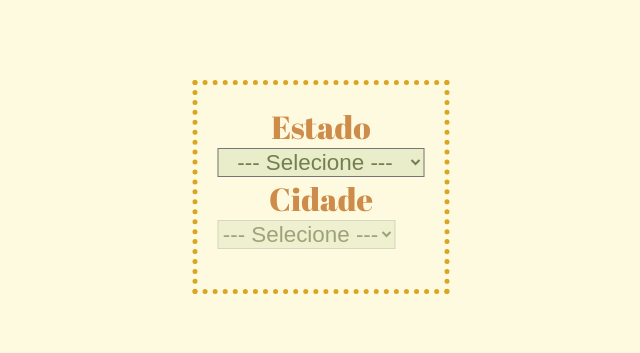
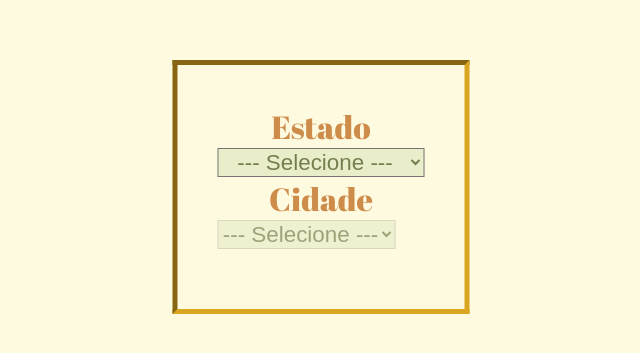
Before and after one commit to dudcoff/Estado-Cidade, a plain HTML site: page index.html in a window 1280 px wide. Shown: the part 213-566 px from the top of the page, without its empty margins (319-959 px from the left). Drawn offline with Linux system fonts and the light colour scheme.

Commit message:
arruma borda

```diff
--- a/styles.css
+++ b/styles.css
@@ -27,8 +27,8 @@ form {
     left: 50%;
     margin-right: -50%;
     transform: translate(-50%, -50%);
-    border:5px dotted #daa520;
-    padding: 20px;
+    border:5px inset #daa520;
+    padding: 40px;
 }
 
 select, label {
```
